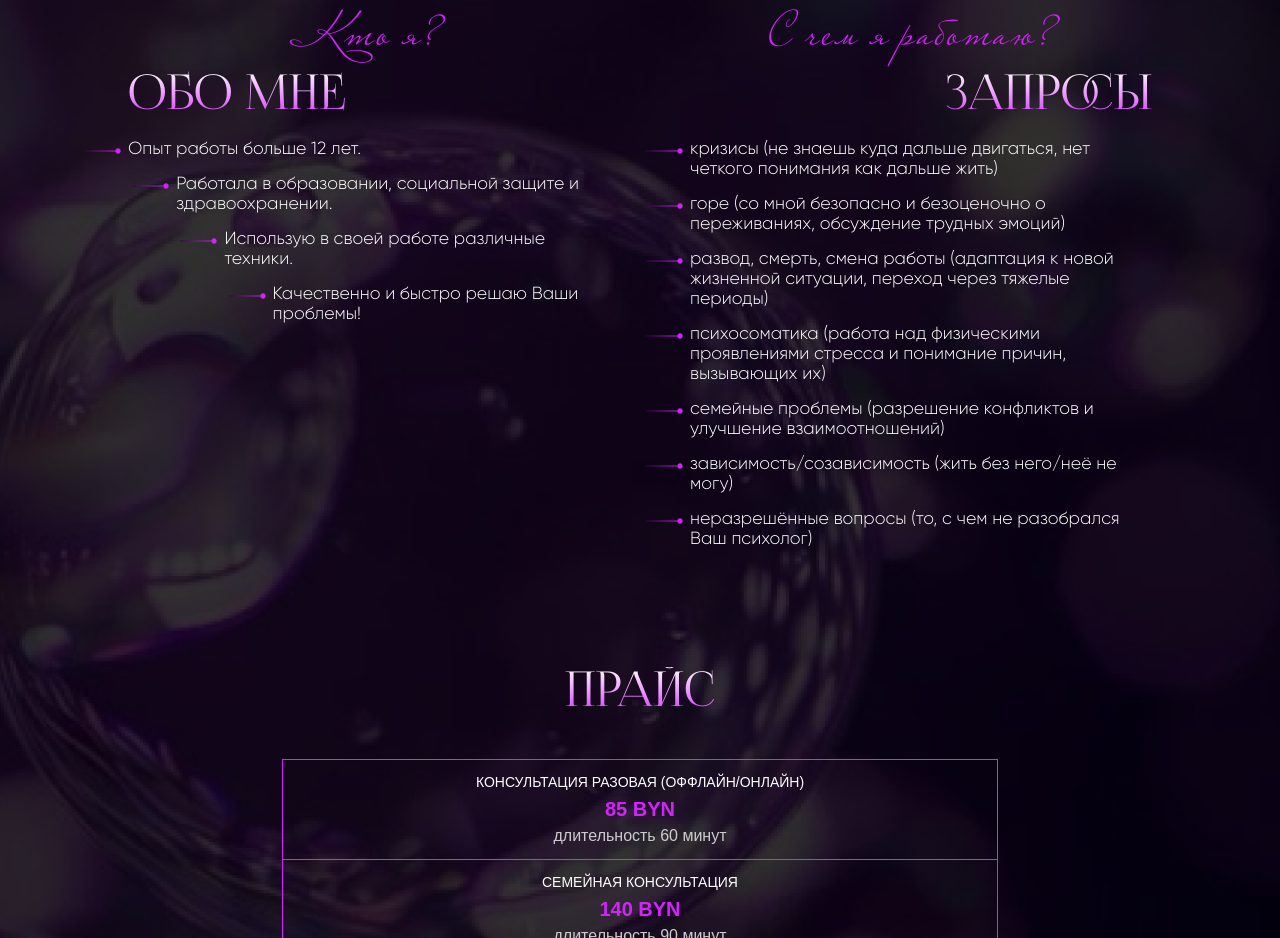
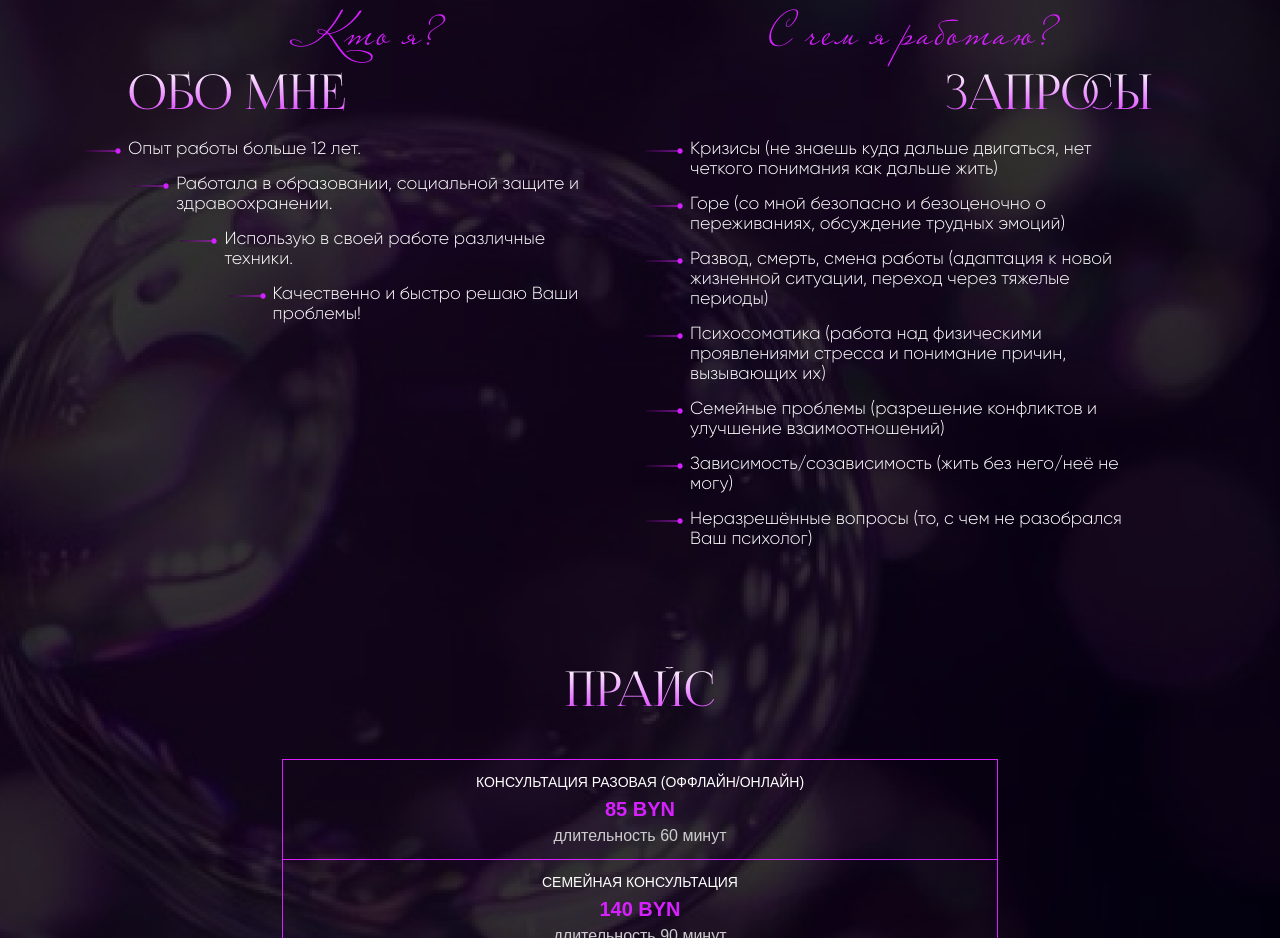
Before and after one commit to aewweb/psycholog, a plain HTML site: page index.html in a window 1280 px wide. Shown: the part 1060-1998 px from the top of the page. Drawn offline with Linux system fonts and the light colour scheme.

Commit message:
Add files via upload

```diff
--- a/index.html
+++ b/index.html
@@ -35,13 +35,13 @@
         <h5 class="subtitle" style="text-align: center;">С чем я работаю?</h5>
         <h3 style="text-align: right;">ЗАПРОСЫ</h3>
         <ul>
-          <li>кризисы (не знаешь куда дальше двигаться, нет четкого понимания как дальше жить)</li>
-          <li>горе (со мной безопасно и безоценочно о переживаниях, обсуждение трудных эмоций)</li>
-          <li>развод, смерть, смена работы (адаптация к новой жизненной ситуации, переход через тяжелые периоды)</li>
-          <li>психосоматика (работа над физическими проявлениями стресса и понимание причин, вызывающих их)</li>
-          <li>семейные проблемы (разрешение конфликтов и улучшение взаимоотношений)</li>
-          <li>зависимость/созависимость (жить без него/неё не могу)</li>
-          <li>неразрешённые вопросы (то, с чем не разобрался Ваш психолог)</li>
+          <li>Кризисы (не знаешь куда дальше двигаться, нет четкого понимания как дальше жить)</li>
+          <li>Горе (со мной безопасно и безоценочно о переживаниях, обсуждение трудных эмоций)</li>
+          <li>Развод, смерть, смена работы (адаптация к новой жизненной ситуации, переход через тяжелые периоды)</li>
+          <li>Психосоматика (работа над физическими проявлениями стресса и понимание причин, вызывающих их)</li>
+          <li>Семейные проблемы (разрешение конфликтов и улучшение взаимоотношений)</li>
+          <li>Зависимость/созависимость (жить без него/неё не могу)</li>
+          <li>Неразрешённые вопросы (то, с чем не разобрался Ваш психолог)</li>
         </ul>
       </div>
     </section>
```
